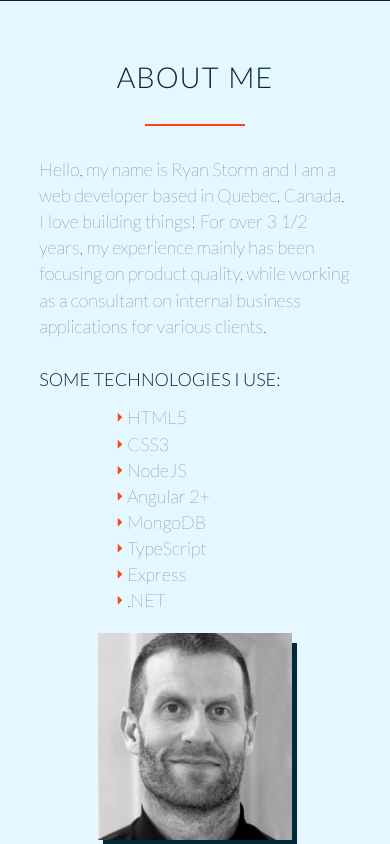
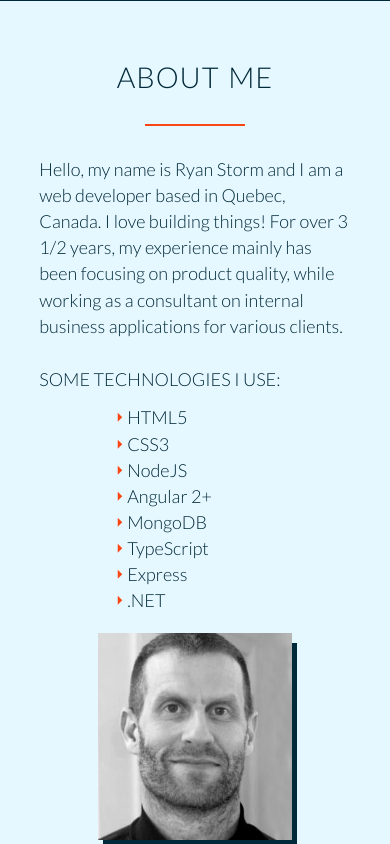
Before and after one commit to rstor1/rs-web2, a PHP site: page / in a window 390 px wide. Shown: the part 843-1687 px from the top of the page. Run offline with PHP 8.4, Linux system fonts and the light colour scheme; style sheets or scripts are compiled from the project's sources; some libraries are stand-ins or nearby versions; some web fonts are replaced.

Commit message:
added font weight for mobile

```diff
--- a/resources/css/queries.css
+++ b/resources/css/queries.css
@@ -162,7 +162,10 @@
             position: absolute;
             margin-left: 250px;
 
-    }
+        }
+        .long-copy {
+            font-weight: 300;
+        }
 
         .main-nav {
             float: left;
@@ -224,6 +227,7 @@
         .tech-list {
             display: block;
             margin-left: 25%;
+            font-weight: 300;
         }
 
         .tech-header {
```
